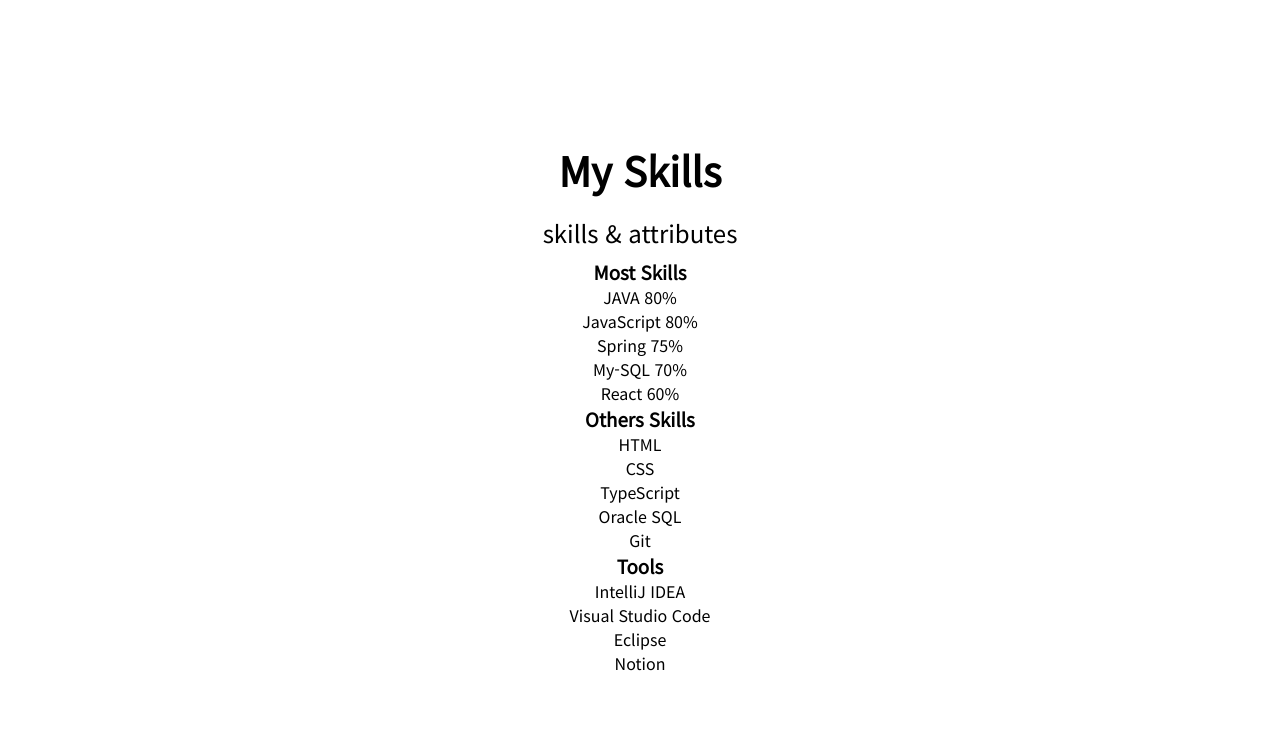
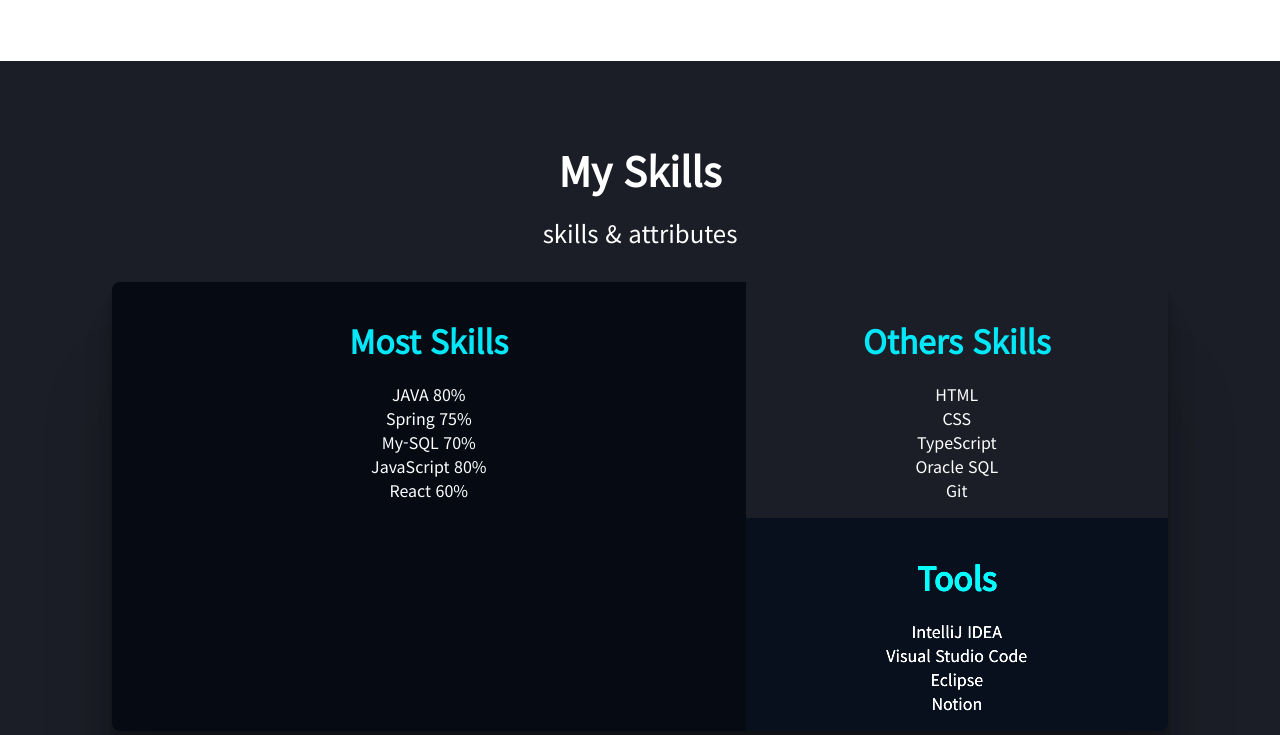
Before and after one commit to limsungjong/limsungjong.github.io, a plain HTML site: page index.html in a window 1280 px wide. Shown: the part 2005-2740 px from the top of the page. Drawn offline with Linux system fonts and the light colour scheme.

Commit message:
project skills html css

```diff
--- a/css/style.scss
+++ b/css/style.scss
@@ -230,3 +230,46 @@ button:focus {
     }
   }
 }
+
+/*            Skills            */
+#skills {
+  background-color: $color-primary-variant;
+  color: $color-text;
+
+  .skills {
+    display: grid;
+    grid-template-columns: 6fr 4fr;
+    margin: 2rem 3rem;
+    border-radius: 8px;
+    overflow: hidden;
+    box-shadow:
+      0 2.8px 2.2px rgba(0, 0, 0, 0.034),
+      0 6.7px 5.3px rgba(0, 0, 0, 0.048),
+      0 12.5px 10px rgba(0, 0, 0, 0.06),
+      0 22.3px 17.9px rgba(0, 0, 0, 0.072),
+      0 41.8px 33.4px rgba(0, 0, 0, 0.086),
+      0 100px 80px rgba(0, 0, 0, 0.12);
+
+    .title {
+      color: $color-accent;
+      font-size: 2rem;
+      margin: 1.2rem 0;
+    }
+
+    .mostSkills {
+      grid-row: span 2;
+      padding: 1rem;
+      background-color: $color-primary;
+    }
+
+    .otherSkills {
+      padding: 1rem;
+    }
+
+    .tools {
+      padding: 1rem;
+      background-color: $color-primary;
+      filter: brightness(150%);
+    }
+  }
+}
--- a/index.html
+++ b/index.html
@@ -160,61 +160,63 @@
       </section>
       <!--   main skills   -->
       <section id="skills" class="section">
+        <div class="max-container">
           <h2 class="title">My Skills</h2>
           <p class="description">skills & attributes</p>
-        <div>
-          <section>
-            <h3>Most Skills</h3>
-            <ul class="mostSkills">
-              <li>
-                <div class="topLine">
+          <p></p>
+          <div class="skills">
+            <section class="mostSkills">
+              <h3 class="title">Most Skills</h3>
+              <ul>
+                <li class="bar">
+                  <div class="metadata">
                     <span> JAVA </span>
                     <span> 80% </span>
                   </div>
-                <div class="bottomLine">
-                  <div class="line" style="width: 80%"></div>
+                  <div class="bg">
+                    <div class="value" style="width: 80%"></div>
                   </div>
                 </li>
-              <li>
-                <div class="topLine">
+                <li class="bar">
+                  <div class="metadata">
+                    <span> Spring </span>
+                    <span> 75% </span>
+                  </div>
+                  <div class="bg">
+                    <div class="value" style="width: 75%"></div>
+                  </div>
+                </li>
+                <li class="bar">
+                  <div class="metadata">
+                    <span> My-SQL </span>
+                    <span> 70% </span>
+                  </div>
+                  <div class="bg">
+                    <div class="value" style="width: 70%"></div>
+                  </div>
+                </li>
+                <li class="bar">
+                  <div class="metadata">
                     <span> JavaScript </span>
                     <span> 80% </span>
                   </div>
-                <div class="bottomLine">
-                  <div class="line" style="width: 80%"></div>
+                  <div class="bg">
+                    <div class="value" style="width: 80%"></div>
                   </div>
                 </li>
-              <li>
-                <div class="topLine">
-                  <span> Spring </span>
-                  <span> 75% </span>
-                </div>
-                <div class="bottomLine">
-                  <div class="line" style="width: 75%"></div>
-                </div>
-              </li>
-              <li>
-                <div class="topLine">
-                  <span> My-SQL </span>
-                  <span> 70% </span>
-                </div>
-                <div class="bottomLine">
-                  <div class="line" style="width: 70%"></div>
-                </div>
-              </li>
-              <li>
-                <div class="topLine">
+                <li class="bar">
+                  <div class="metadata">
                     <span> React </span>
                     <span> 60% </span>
                   </div>
-                <div class="bottomLine">
-                  <div class="line" style="width: 60%"></div>
+                  <div class="bg">
+                    <div class="value" style="width: 60%"></div>
                   </div>
                 </li>
               </ul>
             </section>
-          <section>
-            <h3>Others Skills</h3>
+            <section class="otherSkills">
+              <h3 class="title">Others Skills</h3>
               <ul>
                 <li>HTML</li>
                 <li>CSS</li>
@@ -223,8 +225,8 @@
                 <li>Git</li>
               </ul>
             </section>
-          <section>
-            <h3>Tools</h3>
+            <section class="tools">
+              <h3 class="title">Tools</h3>
               <ul>
                 <li>IntelliJ IDEA</li>
                 <li>Visual Studio Code</li>
@@ -232,6 +234,7 @@
                 <li>Notion</li>
               </ul>
             </section>
+          </div>
         </div>
       </section>
       <!--  main project   -->
```
Also changed, not shown: css/style.css, 1 other file. Lines whose indentation alone changed are shown as unchanged.
